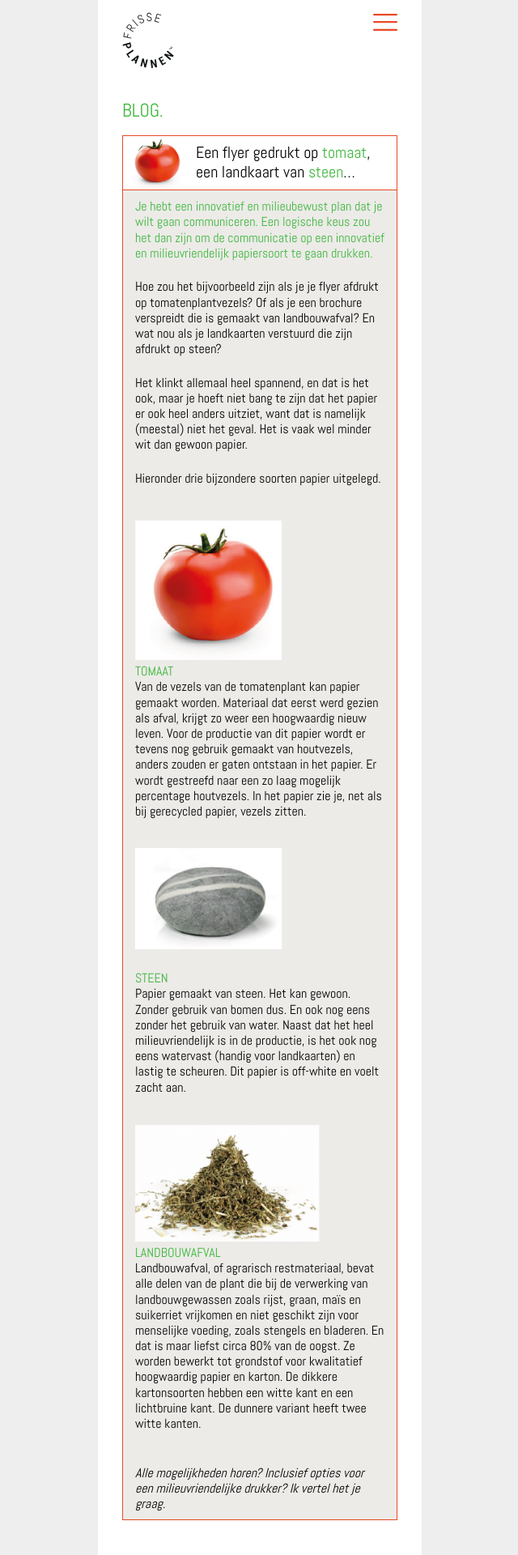
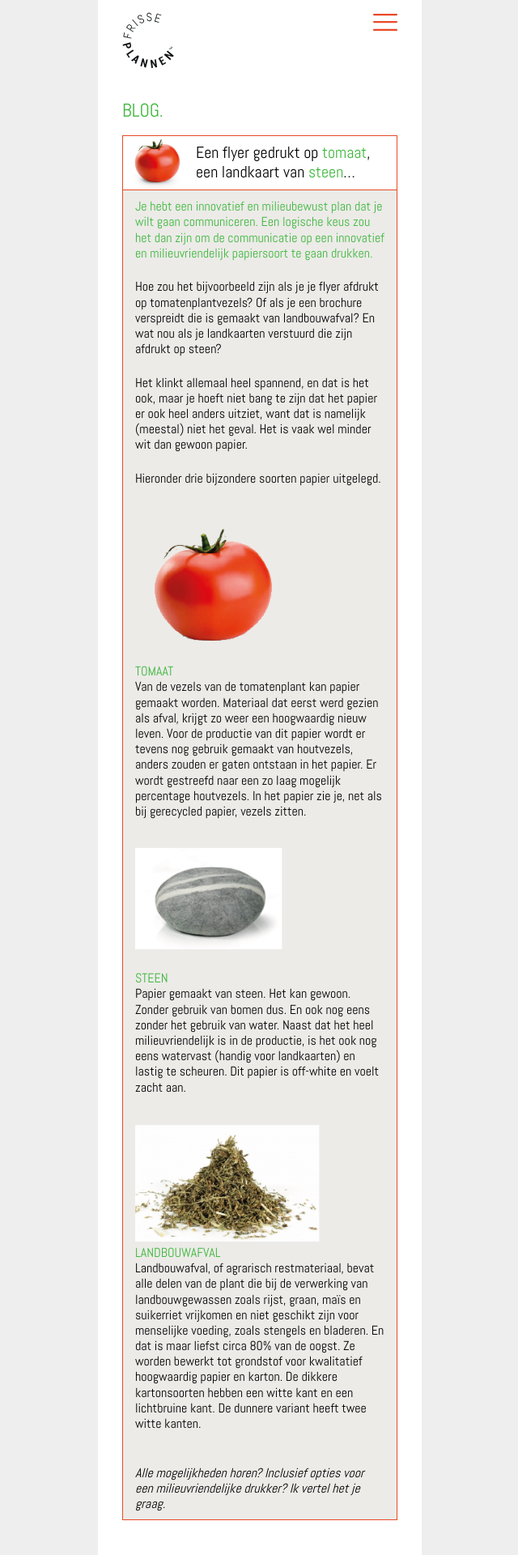
Before and after one commit to jhvanderschee/carli_d, a Jekyll site: the page built from _articles/blog-steen--en-tomaatpapier.md, in a window 1280 px wide. Shown: the top 1920 px of the page at 81% size, without its empty margins (319-959 px from the left). Built offline with Jekyll 4.4.1, drawn with Linux system fonts in a browser that asks for light colours.

Commit message:
Updated 2 files via CloudCannon

```diff
--- a/_articles/blog-steen--en-tomaatpapier.md
+++ b/_articles/blog-steen--en-tomaatpapier.md
@@ -14,7 +14,7 @@ Het klinkt allemaal heel spannend, en dat is het ook, maar je hoeft niet bang te
 
 Hieronder drie bijzondere soorten papier uitgelegd. &nbsp;
 
-![](/uploads/blog-steenpapier-26.png)<br>**TOMAAT**<br>Van de vezels van de tomatenplant kan papier gemaakt worden. Materiaal dat eerst werd gezien als afval, krijgt zo weer een hoogwaardig nieuw leven. Voor de productie van dit papier wordt er tevens nog gebruik gemaakt van houtvezels, anders zouden er gaten ontstaan in het papier. Er wordt gestreefd naar een zo laag mogelijk percentage houtvezels. In het papier zie je, net als bij gerecycled papier, vezels zitten.&nbsp;
+![](/uploads/blog-steenpapier-29.png)<br>**TOMAAT**<br>Van de vezels van de tomatenplant kan papier gemaakt worden. Materiaal dat eerst werd gezien als afval, krijgt zo weer een hoogwaardig nieuw leven. Voor de productie van dit papier wordt er tevens nog gebruik gemaakt van houtvezels, anders zouden er gaten ontstaan in het papier. Er wordt gestreefd naar een zo laag mogelijk percentage houtvezels. In het papier zie je, net als bij gerecycled papier, vezels zitten.&nbsp;
 
 ![](/uploads/blog-steenpapier-27.png)
 
```
Also changed, not shown: uploads/blog-steenpapier-29.png (added).
